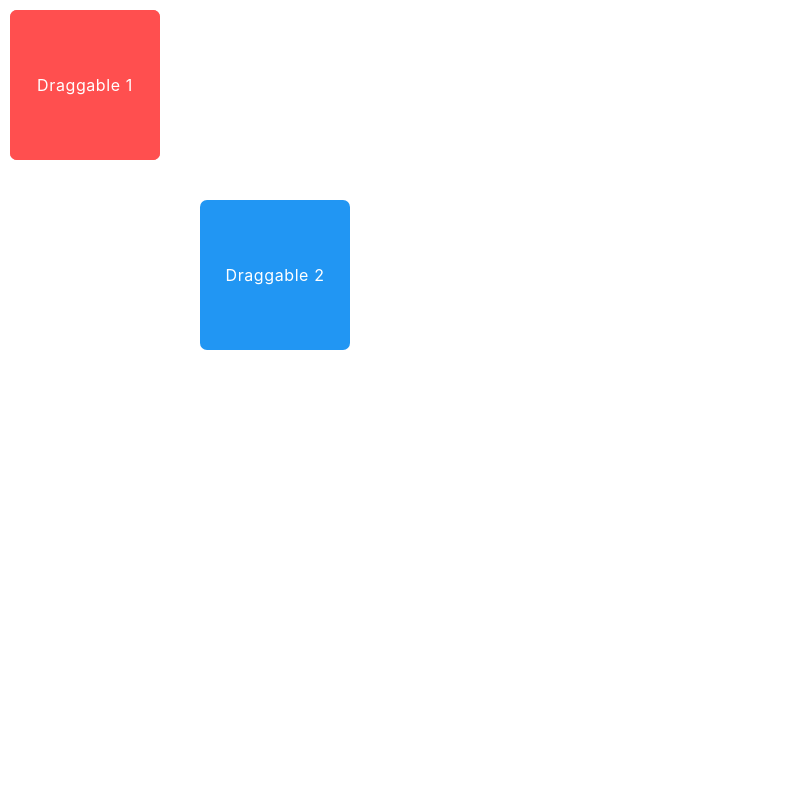
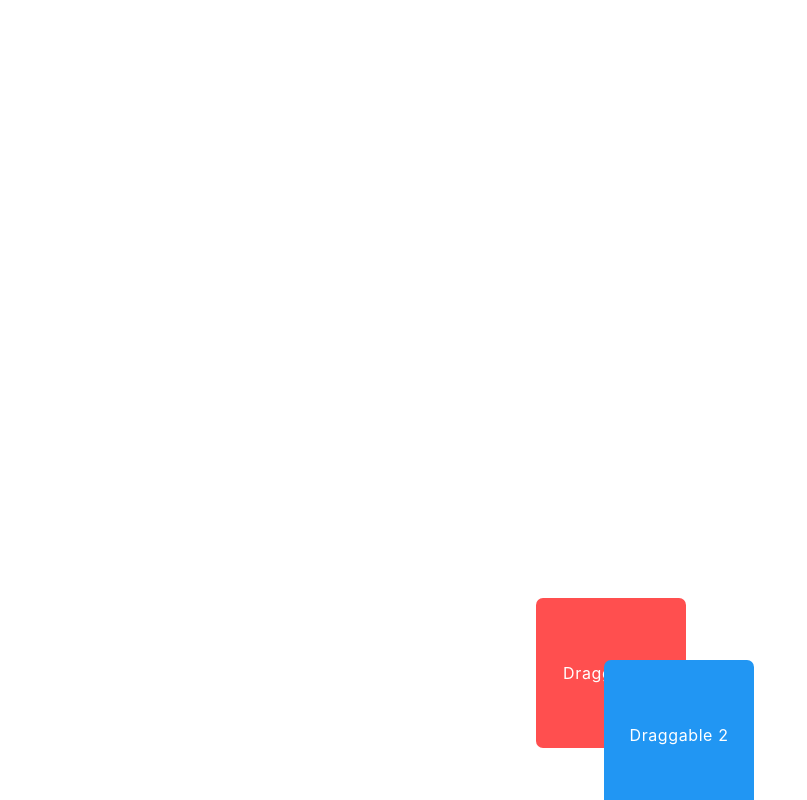
Before and after one commit to ZackCipolletta/ReactDragDropSandbox, a React (Create React App) app: page / in a window 1280 px wide. Shown: the whole page, without its empty margins (0-807 px from the left). Built offline with nearby package versions, Linux system fonts and the light colour scheme.

Commit message:
remove Single, render square 1 and 2 in random positions on page.

```diff
--- a/src/App.js
+++ b/src/App.js
@@ -2,25 +2,31 @@ import React from 'react';
 import { Draggable } from './Draggable';
 import './App.css';
 
-export const Single = () => (
-  <Draggable
-    onDragStart={(rect) => { console.log('onDragStart => ', rect) }}
-    onDragEnd={(rect) => { console.log('onDragEnd => ', rect) }}
-  >
-    <div>Draggable</div>
-  </Draggable>
-);
+// const randoNum = Math.floor(Math.random() * 1000);
 
-export const Multiple = () => (
+const w = window.innerHeight;
+const h = window.innerHeight;
+
+const adjustedW = w * .9;
+const adjustedH = h * .9;
+
+
+// const randoNum = Math.floor(Math.random() * 100);
+
+
+const Multiple = () => (
   <main>
-    <Draggable onDragStart={(rect) => { console.log('onDragStart => ', rect) }}>
+    <Draggable onDragStart={(rect) => { console.log('onDragStart => ', rect) }} style={{ left: Math.floor(Math.random() * adjustedW), top: Math.floor(Math.random() * adjustedH) }}>
       <div>Draggable 1</div>
+
     </Draggable>
 
     <Draggable
-      style={{ left: '200px', top: '200px' }}
+      style={{ left: Math.floor(Math.random() * adjustedW), top: Math.floor(Math.random() * adjustedH) }}
     >
       <div style={{ backgroundColor: '#2196f3' }}>Draggable 2</div>
     </Draggable>
   </main>
 );
+
+export default Multiple;
--- a/src/index.js
+++ b/src/index.js
@@ -1,11 +1,10 @@
 import React from 'react';
 import ReactDOM from 'react-dom';
 import './index.css';
-import { Single, Multiple } from './App';
+import Multiple from './App';
 
 ReactDOM.render(
   <React.StrictMode>
-    <Single />
     <Multiple />
   </React.StrictMode>,
   document.getElementById('root')
```
